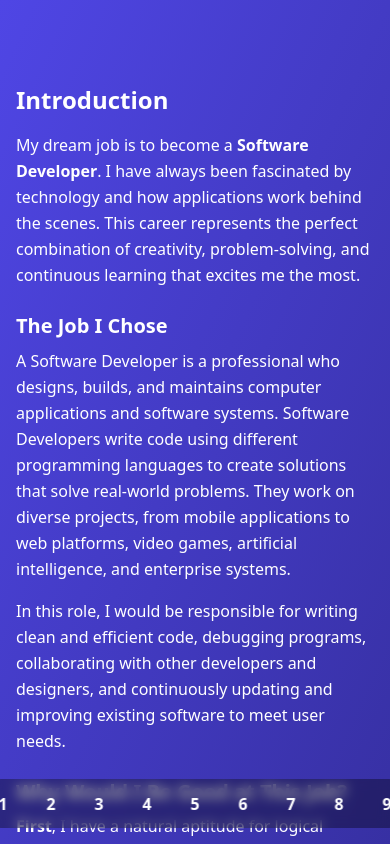
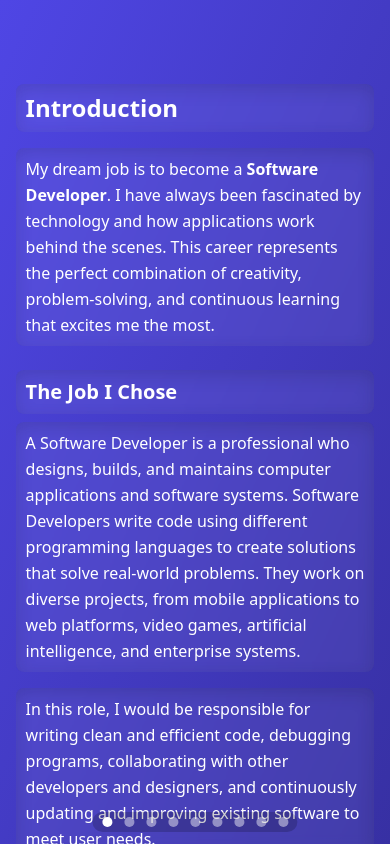
Before and after one commit to MartinRomero00/English-Presentation, an Angular app in the folder app/: page / in a window 390 px wide. Built offline with nearby package versions, Linux system fonts and the light colour scheme.

Commit message:
feat: enhance presentation layout with mobile navigation and slide indicators

```diff
--- a/app/src/app/app.css
+++ b/app/src/app/app.css
@@ -74,7 +74,7 @@
   left: 50%;
   transform: translateX(-50%);
   bottom: 1rem;
-  display: flex;
+  display: none; /* default hidden; show on desktop via media query to respect Tailwind classes */
   gap: 0.5rem;
   background: rgba(0, 0, 0, 0.35);
   padding: 0.4rem;
@@ -96,6 +96,82 @@
   transform: translateY(1px);
 }
 
+.mobile-nav button {
+  display: inline-flex;
+  align-items: center;
+  justify-content: center;
+  width: 40px;
+  height: 36px;
+  color: white;
+  background: transparent;
+  border: none;
+  font-weight: 600;
+}
+.mobile-nav button:active {
+  transform: translateY(1px);
+}
+
+/* Slide indicator (desktop) */
+.slide-indicator {
+  position: fixed;
+  right: 1.25rem;
+  top: 50%;
+  transform: translateY(-50%);
+  z-index: 60;
+}
+.indicator-dot {
+  width: 10px;
+  height: 10px;
+  border-radius: 9999px;
+  background: rgba(255, 255, 255, 0.45);
+  border: 1px solid rgba(0, 0, 0, 0.15);
+  padding: 0;
+}
+.indicator-dot.active {
+  background: white;
+  box-shadow: 0 0 0 4px rgba(255, 255, 255, 0.08) inset;
+}
+
+/* Force-hide the right-side indicator on desktop (md and up) and only show on small screens */
+@media (min-width: 768px) {
+  .slide-indicator {
+    display: none !important;
+  }
+  /* keep mobile-nav visible on md+ (desktop) so numeric bar shows there */
+  .mobile-nav {
+    display: flex !important;
+  }
+}
+
+/* Bottom dots for mobile */
+.dots-bottom {
+  position: fixed;
+  left: 50%;
+  bottom: 0.75rem;
+  transform: translateX(-50%);
+  z-index: 70;
+  padding: 0.3rem 0.6rem;
+  background: rgba(0, 0, 0, 0.18);
+  border-radius: 9999px;
+}
+.dot {
+  width: 10px;
+  height: 10px;
+  border-radius: 9999px;
+  background: rgba(255, 255, 255, 0.45);
+  border: none;
+  padding: 0;
+}
+.dot.active {
+  background: white;
+  box-shadow: 0 0 0 4px rgba(255, 255, 255, 0.06) inset;
+}
+
+/* Hide the old slide-indicator entirely (we're using bottom dots on mobile) */
+.slide-indicator {
+  display: none !important;
+}
+
 /* Desktop header tweaks */
 header h1 {
   letter-spacing: -0.5px;
@@ -106,3 +182,53 @@ header h1 {
   border-radius: 0.75rem;
   padding: 0.75rem;
 }
+
+/* Text cards: add semi-opaque boxes behind text blocks for legibility */
+.slide-inner h2,
+.slide-inner h3,
+.slide-inner p,
+.slide-inner li,
+.slide-inner .prose p,
+.slide-inner ol,
+.slide-inner ul {
+  background: rgba(255, 255, 255, 0.06);
+  padding: 0.75rem 1rem;
+  border-radius: 0.5rem;
+  box-shadow: 0 6px 18px rgba(0, 0, 0, 0.12) inset;
+  backdrop-filter: blur(4px);
+  -webkit-backdrop-filter: blur(4px);
+  display: block;
+}
+
+/* Make list items' background slightly lighter and compact */
+.slide-inner li {
+  margin-bottom: 0.6rem;
+  padding: 0.6rem 0.75rem;
+}
+
+/* Headings: slightly bolder card */
+.slide-inner h2,
+.slide-inner h3 {
+  padding: 0.9rem 1.1rem;
+  font-weight: 700;
+}
+
+/* Avoid double-boxing for aside cards that already have their own background */
+aside .bg-white\/10,
+aside .rounded-lg,
+aside .pill-card {
+  background: transparent !important;
+  box-shadow: none !important;
+  padding: 0 !important;
+}
+
+/* Reduce padding on small screens so boxes don't crowd */
+@media (max-width: 767px) {
+  .slide-inner h2,
+  .slide-inner h3,
+  .slide-inner p,
+  .slide-inner li,
+  .slide-inner .prose p {
+    padding: 0.5rem 0.6rem;
+  }
+}
--- a/app/src/app/app.html
+++ b/app/src/app/app.html
@@ -1,11 +1,12 @@
 <!-- Presentation layout for "My Dream Job: Software Developer" -->
-<div class="presentation-root bg-white text-slate-900">
+<div #presentationRoot class="presentation-root bg-white text-slate-900">
   <!-- Slides: each section is a horizontal slide. Header removed per request. -->
   <section
-    id="intro"
     class="slide snap-start min-h-screen grid md:grid-cols-3 gap-8 items-start bg-gradient-to-br from-indigo-600 to-indigo-800 text-white py-16"
   >
-    <div class="slide-inner max-w-6xl mx-auto px-4 md:grid md:grid-cols-3 gap-8 items-start">
+    <div
+      class="slide-inner max-w-6xl mx-auto px-4 md:grid md:grid-cols-3 gap-8 items-start md:text-center"
+    >
       <div class="md:col-span-2">
         <h2 class="text-2xl md:text-3xl font-bold mb-4">Introduction</h2>
         <p class="leading-relaxed mb-4">
@@ -82,10 +83,9 @@
   </section>
 
   <section
-    id="advantages"
     class="slide snap-start min-h-screen py-16 bg-gradient-to-br from-emerald-500 to-emerald-700 text-white"
   >
-    <div class="slide-inner max-w-6xl mx-auto px-4">
+    <div class="slide-inner max-w-6xl mx-auto px-4 md:text-center">
       <h2 class="text-2xl font-bold mb-6">Advantages of This Career</h2>
       <ul class="grid md:grid-cols-2 gap-6 text-white">
         <li class="bg-white/10 p-6 rounded-lg shadow-lg">
@@ -117,10 +117,9 @@
   </section>
 
   <section
-    id="disadvantages"
     class="slide snap-start min-h-screen py-16 bg-gradient-to-br from-rose-500 to-rose-700 text-white"
   >
-    <div class="slide-inner max-w-4xl mx-auto px-4">
+    <div class="slide-inner max-w-4xl mx-auto px-4 md:text-center">
       <h2 class="text-2xl font-bold mb-4">Disadvantages of This Career</h2>
       <ul class="list-disc list-inside space-y-4">
         <li>
@@ -152,10 +151,9 @@
   </section>
 
   <section
-    id="qualities"
     class="slide snap-start min-h-screen py-16 bg-gradient-to-br from-teal-400 to-teal-600 text-slate-900"
   >
-    <div class="slide-inner max-w-6xl mx-auto px-4">
+    <div class="slide-inner max-w-6xl mx-auto px-4 md:text-center">
       <h2 class="text-2xl font-bold mb-4">Essential Qualities and Adjectives</h2>
       <div class="grid md:grid-cols-2 gap-6">
         <ul class="list-disc list-inside space-y-3">
@@ -198,10 +196,9 @@
   </section>
 
   <section
-    id="where"
     class="slide snap-start min-h-screen py-16 bg-gradient-to-br from-amber-400 to-amber-600 text-slate-900"
   >
-    <div class="slide-inner max-w-4xl mx-auto px-4">
+    <div class="slide-inner max-w-4xl mx-auto px-4 md:text-center">
       <h2 class="text-2xl font-bold mb-4">Where Software Developers Work</h2>
       <p>
         Software Developers work in diverse environments, including tech companies (Google,
@@ -217,10 +214,9 @@
   </section>
 
   <section
-    id="salary"
     class="slide snap-start min-h-screen py-16 bg-gradient-to-br from-indigo-700 to-indigo-900 text-white"
   >
-    <div class="slide-inner max-w-4xl mx-auto px-4">
+    <div class="slide-inner max-w-4xl mx-auto px-4 md:text-center">
       <h2 class="text-2xl font-bold mb-4">Salary and Career Growth</h2>
       <p>
         Entry-level Software Developers typically earn between $60,000 and $80,000 annually. With
@@ -232,10 +228,9 @@
   </section>
 
   <section
-    id="education"
     class="slide snap-start min-h-screen py-16 bg-gradient-to-br from-emerald-600 to-emerald-800 text-white"
   >
-    <div class="slide-inner max-w-4xl mx-auto px-4">
+    <div class="slide-inner max-w-4xl mx-auto px-4 md:text-center">
       <h2 class="text-2xl font-bold mb-4">Educational Path</h2>
       <ol class="list-decimal list-inside space-y-3">
         <li>Complete a degree in Computer Science, Software Engineering, or related field</li>
@@ -250,10 +245,9 @@
   </section>
 
   <section
-    id="motivation"
     class="slide snap-start min-h-screen py-16 bg-gradient-to-br from-pink-400 to-pink-600 text-slate-900"
   >
-    <div class="slide-inner max-w-4xl mx-auto px-4">
+    <div class="slide-inner max-w-4xl mx-auto px-4 md:text-center">
       <h2 class="text-2xl font-bold mb-4">Personal Motivation</h2>
       <p>
         What truly motivates me toward this career is the opportunity to create something
@@ -265,8 +259,8 @@
     </div>
   </section>
 
-  <section id="conclusion" class="slide snap-start min-h-screen py-16 bg-slate-900 text-white">
-    <div class="slide-inner max-w-4xl mx-auto px-4">
+  <section class="slide snap-start min-h-screen py-16 bg-slate-900 text-white">
+    <div class="slide-inner max-w-4xl mx-auto px-4 md:text-center">
       <h2 class="text-2xl font-bold mb-4">Conclusion</h2>
       <p>
         Becoming a Software Developer represents a career path filled with growth, innovation, and
@@ -276,16 +270,84 @@
       </p>
     </div>
   </section>
-  <!-- Mobile bottom nav: visible only on small screens -->
-  <nav class="mobile-nav md:hidden" aria-label="Slide navigation">
-    <a href="#intro" aria-label="Intro">1</a>
-    <a href="#advantages" aria-label="Advantages">2</a>
-    <a href="#disadvantages" aria-label="Disadvantages">3</a>
-    <a href="#qualities" aria-label="Qualities">4</a>
-    <a href="#where" aria-label="Where">5</a>
-    <a href="#salary" aria-label="Salary">6</a>
-    <a href="#education" aria-label="Education">7</a>
-    <a href="#motivation" aria-label="Motivation">8</a>
-    <a href="#conclusion" aria-label="Conclusion">9</a>
+  <!-- Mobile bottom nav: visible only on small screens (uses buttons to avoid adding history entries) -->
+  <nav class="mobile-nav hidden md:flex" aria-label="Slide navigation">
+    <button type="button" (click)="goToSlide(0)" aria-label="Intro">1</button>
+    <button type="button" (click)="goToSlide(1)" aria-label="Advantages">2</button>
+    <button type="button" (click)="goToSlide(2)" aria-label="Disadvantages">3</button>
+    <button type="button" (click)="goToSlide(3)" aria-label="Qualities">4</button>
+    <button type="button" (click)="goToSlide(4)" aria-label="Where">5</button>
+    <button type="button" (click)="goToSlide(5)" aria-label="Salary">6</button>
+    <button type="button" (click)="goToSlide(6)" aria-label="Education">7</button>
+    <button type="button" (click)="goToSlide(7)" aria-label="Motivation">8</button>
+    <button type="button" (click)="goToSlide(8)" aria-label="Conclusion">9</button>
   </nav>
+
+  <!-- Slide indicator (desktop) -->
+  <!-- Bottom dots for mobile: horizontal, reflect left/right scroll -->
+  <div class="dots-bottom flex md:hidden items-center justify-center gap-3" aria-hidden="true">
+    <button
+      type="button"
+      class="dot"
+      [class.active]="currentSlide() === 0"
+      (click)="goToSlide(0)"
+      aria-label="Go to slide 1"
+    ></button>
+    <button
+      type="button"
+      class="dot"
+      [class.active]="currentSlide() === 1"
+      (click)="goToSlide(1)"
+      aria-label="Go to slide 2"
+    ></button>
+    <button
+      type="button"
+      class="dot"
+      [class.active]="currentSlide() === 2"
+      (click)="goToSlide(2)"
+      aria-label="Go to slide 3"
+    ></button>
+    <button
+      type="button"
+      class="dot"
+      [class.active]="currentSlide() === 3"
+      (click)="goToSlide(3)"
+      aria-label="Go to slide 4"
+    ></button>
+    <button
+      type="button"
+      class="dot"
+      [class.active]="currentSlide() === 4"
+      (click)="goToSlide(4)"
+      aria-label="Go to slide 5"
+    ></button>
+    <button
+      type="button"
+      class="dot"
+      [class.active]="currentSlide() === 5"
+      (click)="goToSlide(5)"
+      aria-label="Go to slide 6"
+    ></button>
+    <button
+      type="button"
+      class="dot"
+      [class.active]="currentSlide() === 6"
+      (click)="goToSlide(6)"
+      aria-label="Go to slide 7"
+    ></button>
+    <button
+      type="button"
+      class="dot"
+      [class.active]="currentSlide() === 7"
+      (click)="goToSlide(7)"
+      aria-label="Go to slide 8"
+    ></button>
+    <button
+      type="button"
+      class="dot"
+      [class.active]="currentSlide() === 8"
+      (click)="goToSlide(8)"
+      aria-label="Go to slide 9"
+    ></button>
+  </div>
 </div>
--- a/app/src/app/app.ts
+++ b/app/src/app/app.ts
@@ -1,4 +1,4 @@
-import { Component, signal } from '@angular/core';
+import { Component, signal, AfterViewInit, OnDestroy, ViewChild, ElementRef } from '@angular/core';
 
 @Component({
   selector: 'app-root',
@@ -6,6 +6,55 @@ import { Component, signal } from '@angular/core';
   templateUrl: './app.html',
   styleUrl: './app.css',
 })
-export class App {
+export class App implements AfterViewInit, OnDestroy {
   protected readonly title = signal('My Dream Job: Software Developer');
+
+  @ViewChild('presentationRoot', { static: true })
+  private presentationRoot!: ElementRef<HTMLElement>;
+
+  public currentSlide = signal(0);
+  private slidesLength = 0;
+  private scrollHandler = () => {};
+
+  ngAfterViewInit(): void {
+    const root = this.presentationRoot.nativeElement;
+    const slides = Array.from(root.querySelectorAll('.slide')) as HTMLElement[];
+    this.slidesLength = slides.length;
+
+    // update current slide on horizontal scroll (throttled via requestAnimationFrame)
+    let raf = 0;
+    this.scrollHandler = () => {
+      if (raf) cancelAnimationFrame(raf);
+      raf = requestAnimationFrame(() => {
+        const width = root.clientWidth || window.innerWidth;
+        const scrollLeft = root.scrollLeft || 0;
+        const idx = Math.round(scrollLeft / width);
+        this.currentSlide.set(Math.max(0, Math.min(this.slidesLength - 1, idx)));
+      });
+    };
+
+    root.addEventListener('scroll', this.scrollHandler, { passive: true });
+
+    // set initial slide index
+    this.scrollHandler();
+  }
+
+  ngOnDestroy(): void {
+    try {
+      this.presentationRoot?.nativeElement?.removeEventListener(
+        'scroll',
+        this.scrollHandler as EventListener
+      );
+    } catch {}
+  }
+
+  public goToSlide(index: number) {
+    const root = this.presentationRoot.nativeElement;
+    const slides = Array.from(root.querySelectorAll('.slide')) as HTMLElement[];
+    const target = slides[index];
+    if (target) {
+      target.scrollIntoView({ behavior: 'smooth', inline: 'start' });
+      this.currentSlide.set(index);
+    }
+  }
 }
--- a/app/src/index.html
+++ b/app/src/index.html
@@ -2,7 +2,7 @@
 <html lang="en">
 <head>
   <meta charset="utf-8">
-  <title>App</title>
+  <title>My Dream Job: Software Developer</title>
   <base href="/">
   <meta name="viewport" content="width=device-width, initial-scale=1">
   <link rel="icon" type="image/x-icon" href="favicon.ico">
```
